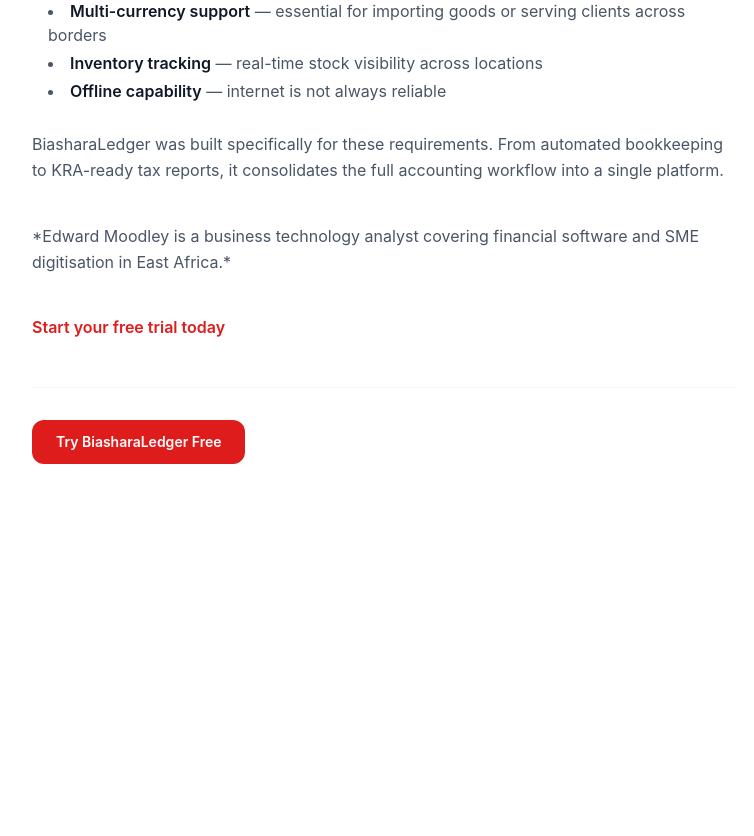
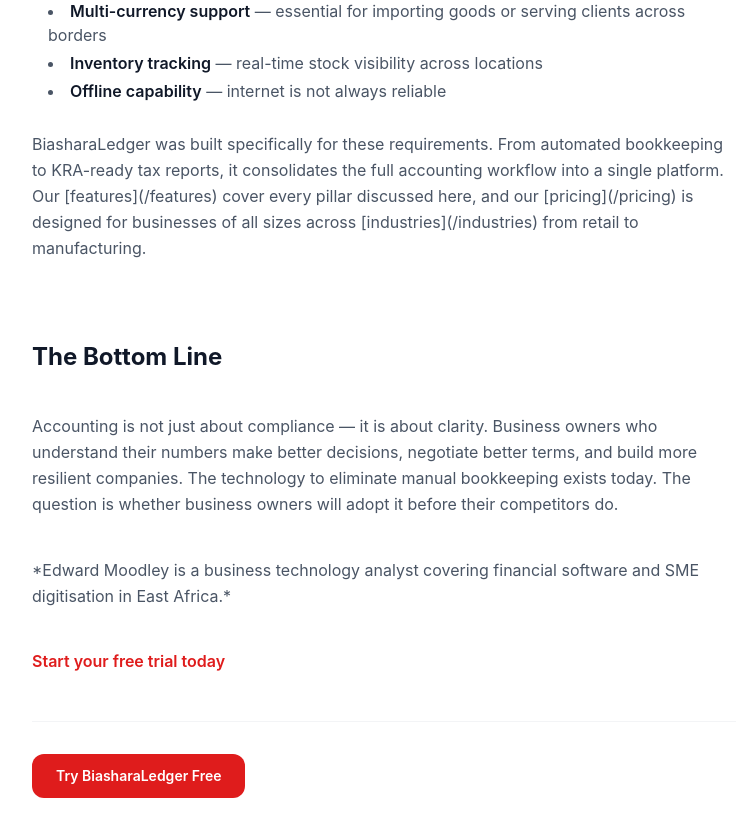
Before and after one commit to Barasa-stack/biashara-ledger, a Next.js app: page /articles/kenya-small-business-accounting-guide-2025 in a window 1280 px wide. Shown: the part 2980-3816 px from the top of the page, without its empty margins (256-1010 px from the left). Before the commit the page ends 3508 px from the top, so only its background shows below. Built offline with nearby package versions, Linux system fonts and the light colour scheme; no server answers.

Commit message:
Add internal links, conclusion insights, and Article schema markup across all articles

```diff
--- a/content/articles/kenya-small-business-accounting-guide-2025.md
+++ b/content/articles/kenya-small-business-accounting-guide-2025.md
@@ -61,7 +61,11 @@
 - **Inventory tracking** — real-time stock visibility across locations
 - **Offline capability** — internet is not always reliable
 
-BiasharaLedger was built specifically for these requirements. From automated bookkeeping to KRA-ready tax reports, it consolidates the full accounting workflow into a single platform.
+BiasharaLedger was built specifically for these requirements. From automated bookkeeping to KRA-ready tax reports, it consolidates the full accounting workflow into a single platform. Our [features](/features) cover every pillar discussed here, and our [pricing](/pricing) is designed for businesses of all sizes across [industries](/industries) from retail to manufacturing.
+
+## The Bottom Line
+
+Accounting is not just about compliance — it is about clarity. Business owners who understand their numbers make better decisions, negotiate better terms, and build more resilient companies. The technology to eliminate manual bookkeeping exists today. The question is whether business owners will adopt it before their competitors do.
 
 *Edward Moodley is a business technology analyst covering financial software and SME digitisation in East Africa.*
 
--- a/content/articles/kra-compliance-tips-2025.md
+++ b/content/articles/kra-compliance-tips-2025.md
@@ -62,7 +62,11 @@
 - **Income tax summaries** that consolidate annual performance into a single report
 - **Automated reminders** for filing deadlines
 
-BiasharaLedger generates all these reports directly from your transaction data. The result is a tax filing process that takes minutes instead of days.
+BiasharaLedger generates all these reports directly from your transaction data. The result is a tax filing process that takes minutes instead of days. Our [features](/features) include full KRA-compliant reporting, and our [pricing](/pricing) plans cover businesses at every stage.
+
+## The Bottom Line
+
+KRA compliance is becoming more automated and more transparent every year. The businesses that will thrive are those that invest in systems that keep them ahead of filing deadlines, penalty cycles, and audit requirements. Tax compliance is not a once-a-year exercise — it is a daily operational discipline that the right software makes nearly invisible.
 
 *Edward Moodley is a business technology analyst covering financial software and SME digitisation in East Africa.*
 
--- a/content/articles/mpesa-reconciliation-made-easy.md
+++ b/content/articles/mpesa-reconciliation-made-easy.md
@@ -52,7 +52,11 @@
 
 Once payment matching is automated, the real value emerges. Business owners gain real-time visibility into who has paid, who has not, and what their cash position looks like at any moment. Inventory updates automatically when items are sold. Financial reports reflect current data instead of last month's numbers.
 
-For the Kenyan SME owner, that means fewer late nights with a phone and a spreadsheet — and more time focused on what actually grows the business.
+BiasharaLedger was built from the ground up for the Kenyan market — [M-Pesa reconciliation](/features) is not an add-on, it is part of the core workflow. Our [pricing](/pricing) is designed for businesses of every size, across every [industry](/industries) we serve.
+
+## The Bottom Line
+
+The Kenyan business landscape runs on mobile money. Businesses that continue reconciling payments manually are burning hours every week that could be spent on growth. Automated reconciliation is no longer a luxury for large enterprises — it is accessible to any business that chooses the right platform. The only question is whether you want to spend your evenings with a spreadsheet or with your family.
 
 *Edward Moodley is a business technology analyst covering financial software and SME digitisation in East Africa.*
 
--- a/src/app/articles/[slug]/page.tsx
+++ b/src/app/articles/[slug]/page.tsx
@@ -39,8 +39,27 @@
   const article = getArticleBySlug(slug);
   if (!article) notFound();
 
+  const articleSchema = {
+    '@context': 'https://schema.org',
+    '@type': 'Article',
+    headline: article.title,
+    description: article.excerpt,
+    author: { '@type': 'Person', name: article.author },
+    datePublished: article.date,
+    publisher: {
+      '@type': 'Organization',
+      name: 'BiasharaLedger',
+      url: 'https://biasharaledger.qzz.io',
+    },
+    mainEntityOfPage: { '@type': 'WebPage', '@id': `https://biasharaledger.qzz.io/articles/${article.slug}` },
+  };
+
   return (
     <div className="min-h-screen bg-white">
+      <script
+        type="application/ld+json"
+        dangerouslySetInnerHTML={{ __html: JSON.stringify(articleSchema) }}
+      />
       <article className="max-w-3xl mx-auto px-4 sm:px-6 lg:px-8 py-16">
         <Link
           href="/articles"
```
